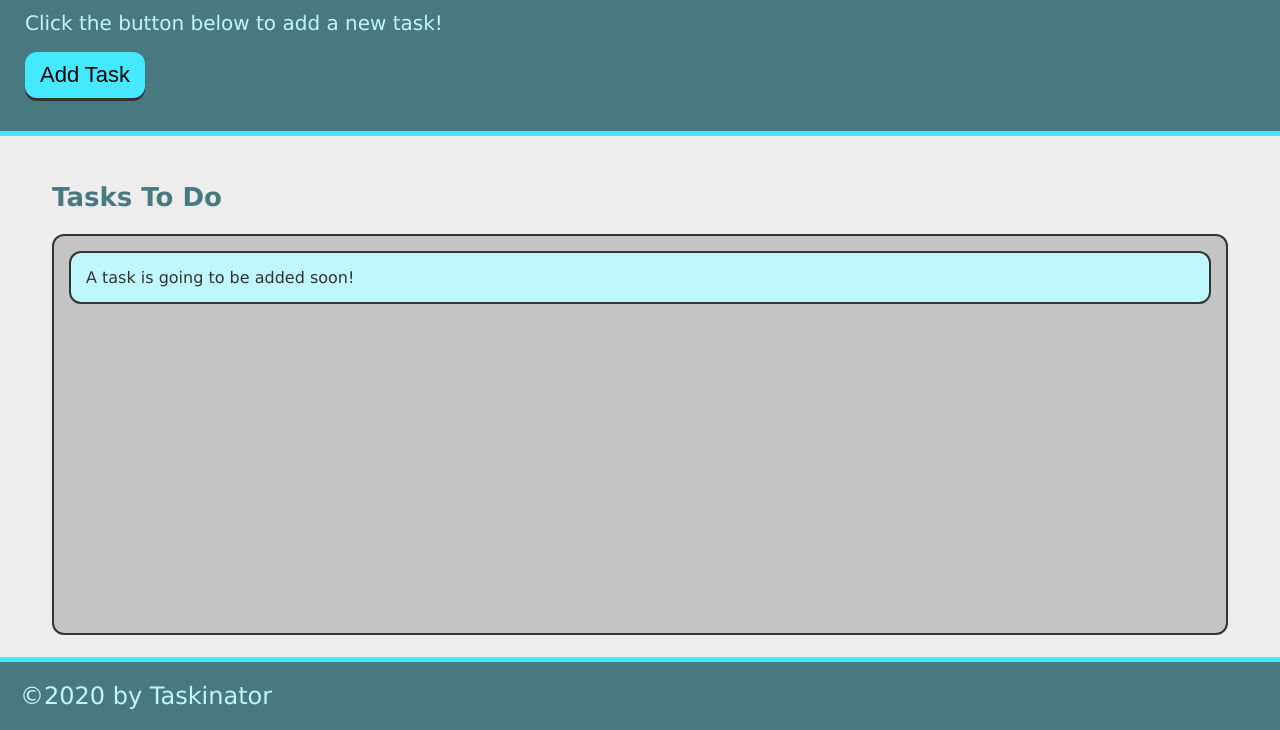
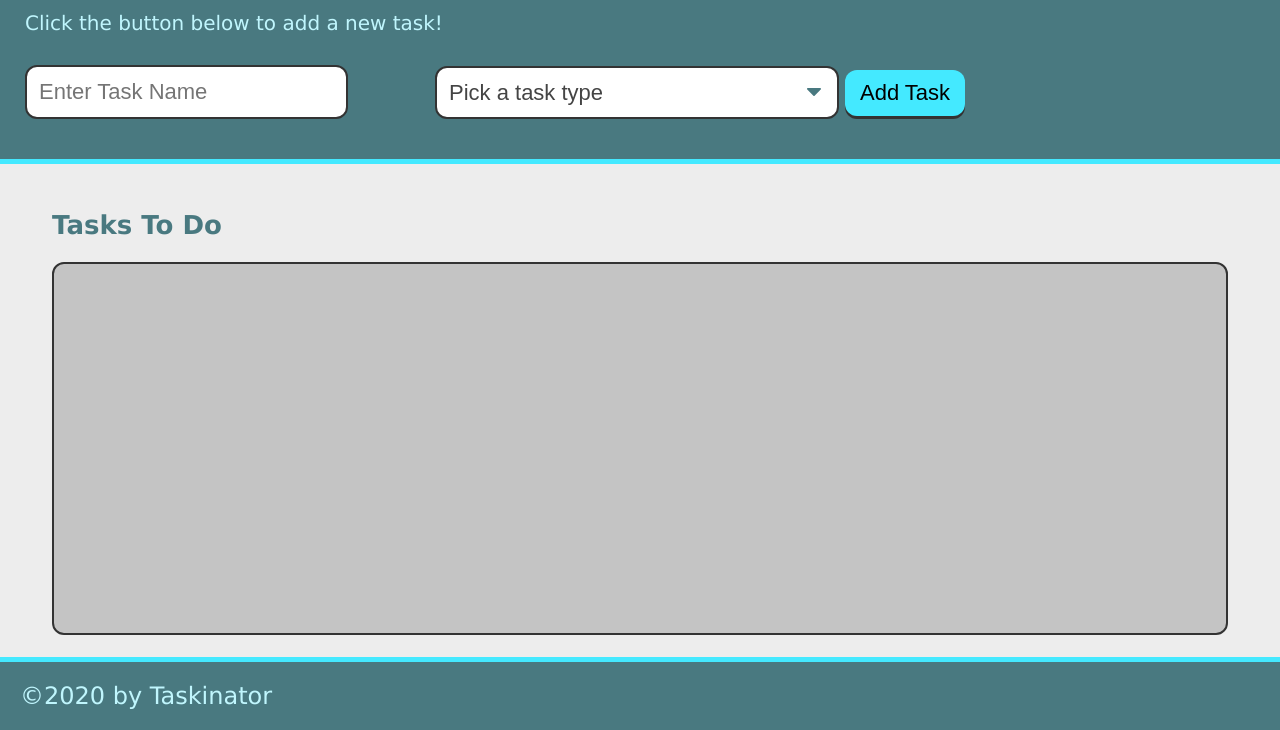
Before and after one commit to 1ance-301/taskinator, a plain HTML site: page index.html in a window 1280 px wide. Shown: the part 70-800 px from the top of the page. Drawn offline with Linux system fonts and the light colour scheme.

Commit message:
form submit

```diff
--- a/assets/css/style.css
+++ b/assets/css/style.css
@@ -48,7 +48,7 @@ form input {
   outline: none;
   border: none;
   padding: 12px;
-  width: 100%;
+  width: 80%;
   font-size: 2.2rem;
   border: 2px solid var(--grey);
   border-radius: 12px;
--- a/index.html
+++ b/index.html
@@ -12,15 +12,28 @@
     <header>
         <h1 class="pape-title">Taskinator</h1>
         <p>Click the button below to add a new task!</p>
-        <button class="btn" id="save-task">Add Task</button>
+        <form id="task-form">
+            <div class="form-group">
+                <input type="text" name="task-name" placeholder="Enter Task Name" />
+            </div>
+            <div class="form-group">
+                <select name="task-type" class="select-dropdown">
+                    <option value="" disabled selected>Pick a task type</option>
+                    <option value="Print">Print</option>
+                    <option value="Web">Web</option>
+                    <option value="Mobile">Mobile</option>
+                </select>
+            </div>
+            <div class="form-group">
+                <button class="btn" id="save-task">Add Task</button>
+            </div>
+        </form>
     </header>
 
     <main class="page-content">
         <section class="task-list-wrapper">
             <h2 class="list-title">Tasks To Do</h2>
-            <ul class="task-list" id="task-to-do">
-                <li class="task-item">A task is going to be added soon!</li>
-            </ul>
+            <ul class="task-list" id="tasks-to-do"></ul>
         </section>
     </main>
 
```
